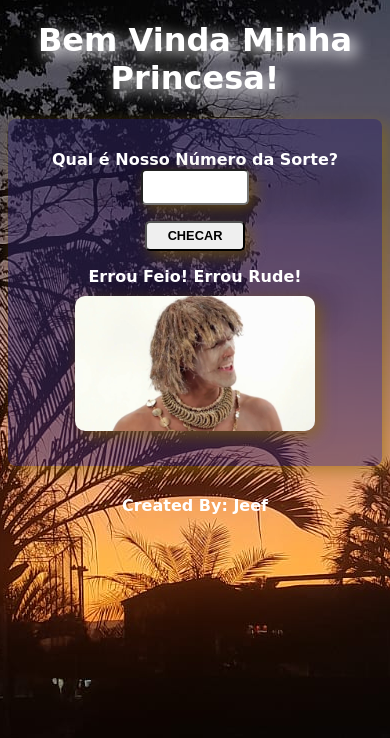
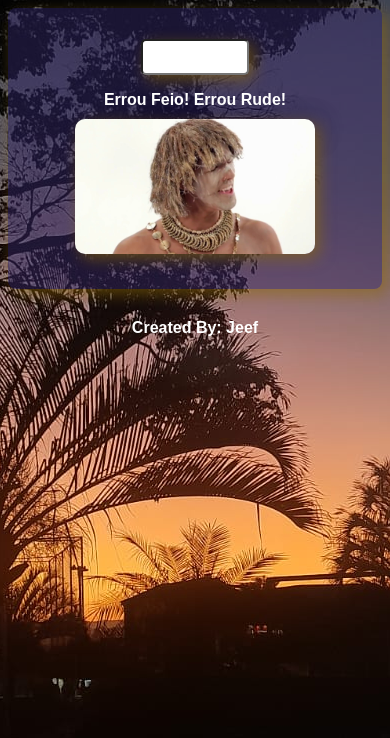
Before and after one commit to JeefIr/GITHUB-PAGES, a plain HTML site: page index.html in a window 390 px wide. Both pictures are taken after a click on the button "CHECAR". Shown: the top 738 px of the page. Drawn offline with Linux system fonts and the light colour scheme.

Commit message:
update 2

```diff
--- a/modelo.js
+++ b/modelo.js
@@ -16,9 +16,9 @@ function site() {
         res.style.color = "White";
         img1.setAttribute('src', 'foto2.jpg');
         dia.style.display = 'non';
-        botao.style.display = 'non';
-        h1.style.display = 'non';
-        q1.style.display = 'non';
+        botao.style.display = 'none';
+        h1.style.display = 'none';
+        q1.style.display = 'none';
     } else {
         img1.setAttribute('src', 'foto.jpg');
         res.innerHTML = '💖  Feliz Dia dos Namorados!  💖';
--- a/style.css
+++ b/style.css
@@ -65,7 +65,7 @@ footer {
         background-position: center;
         background-attachment: fixed;
         background-color: rgb(0, 0, 0);
-        font-family:  cursive ;
+        font-family:  sans-serif ;
         font-weight: bold;
         text-shadow: 30px 30px 30px rgb(0, 0, 0);
         text-align: center;
```
